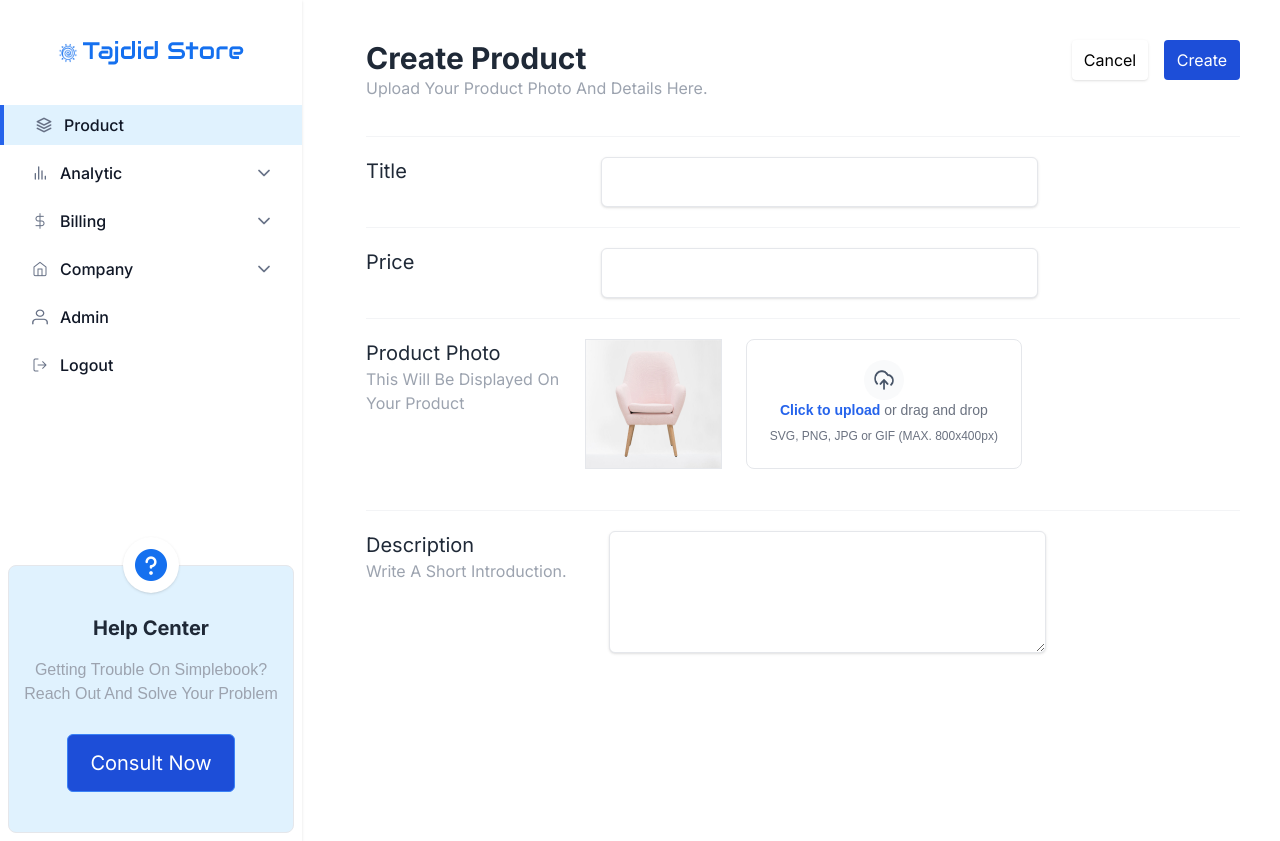
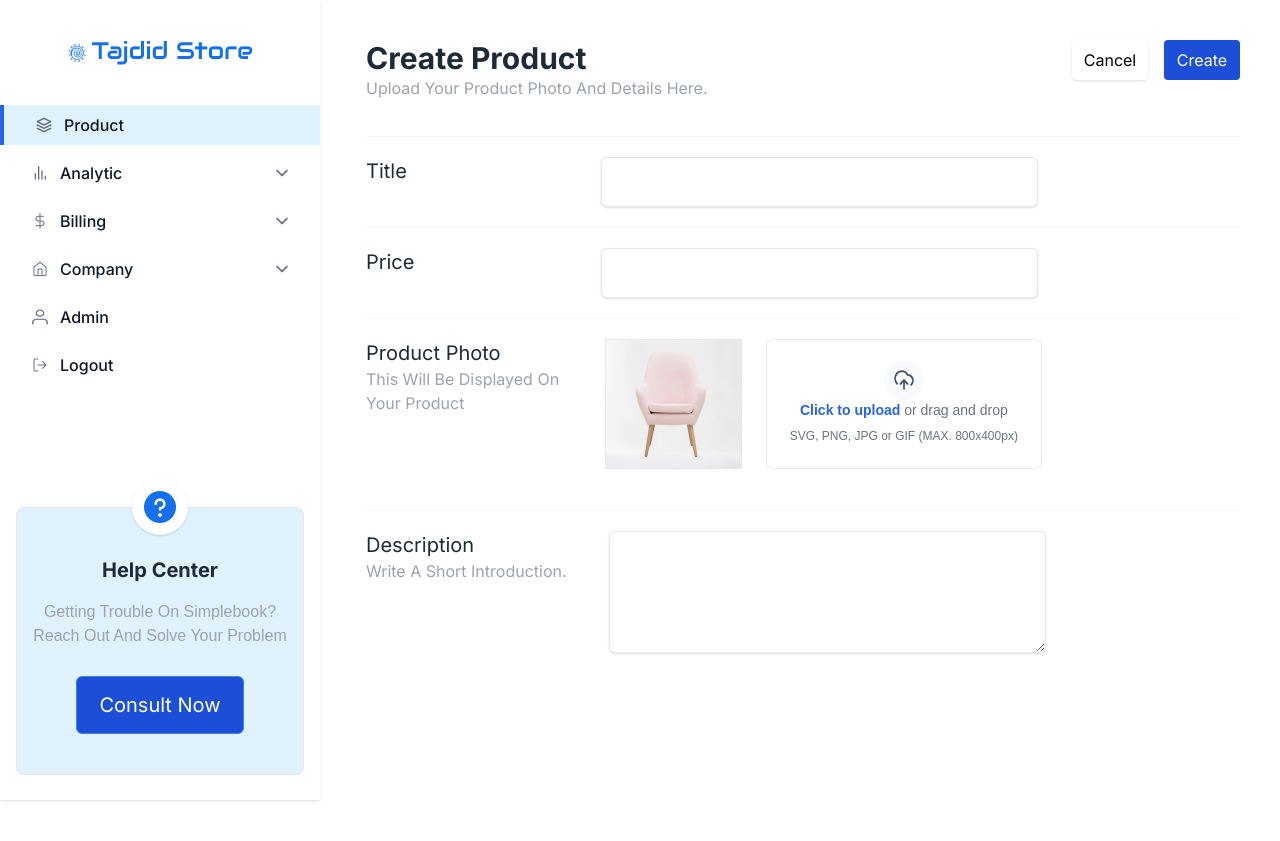
Before and after one commit to rumana2000/Tajdid-Ecom-Product-Dashboard-CRUD, a React (Vite) app: page /product/create in a window 1280 px wide. After the commit the page ends 800 px from the top, so only its background shows below. Built offline with nearby package versions, Linux system fonts and the light colour scheme; a web font is replaced by a local one.

Commit message:
fix : design for sidebar fixed issue

```diff
--- a/src/component/Layout.jsx
+++ b/src/component/Layout.jsx
@@ -8,7 +8,7 @@ export default function Layout({ children }) {
     <>
       <div className="container xxl:mx-auto">
         <div className="grid grid-cols-4 gap-6">
-          <div className="col-span-1 items-start">
+          <div className="col-span-1">
             <Sidebar />
           </div>
           <div className="col-span-3">
--- a/src/component/Pagination.jsx
+++ b/src/component/Pagination.jsx
@@ -4,7 +4,7 @@ import arrowRight from "../assets/Image/arrowRight.png"
 export default function Pagination() {
   return (
     <>
-      <div className="lg:w-11/12 w-full flex items-center justify-between">
+      <div className="lg:w-full w-full p-3 flex items-center justify-between">
         <div className="flex items-center justify-center gap-2 text-gray-600  cursor-pointer">
           <img src={arrowLeft} alt="arrowLeft" className="w-4 h-4" />
           <p className="text-sm w-[60px] h-[20px] mt-2 font-medium leading-none ">Previous</p>
--- a/src/component/Sidebar.jsx
+++ b/src/component/Sidebar.jsx
@@ -19,16 +19,15 @@ export default function Sidebar() {
 
   return (
     <>
-      <div className="min-h-full shadow bg-white">
-        <div className="">
+      <div class="fixed top-0 left-0 w-1/4 shadow h-screen">
+        <div class="h-full overflow-auto bg-white">
           <NavLink to='/' >
-            <div className="flex justify-center items-center p-10 gap-1">
+            <div className="flex justify-center items-center py-10 gap-1">
               <img src={shopLogo} alt="shopLogo" className="w-5 h-5" />
               <img src={shopName} alt="shopName" className="w-20h-20" />
             </div>
           </NavLink>
-          <div className="menu-h-container">
-            <ul className="space-y-2 font-medium">
+          <ul class="space-y-2 font-medium menu-h-container">
             <NavLink to='/products'>
               <li className={isMenuItemActive(['/products', '/product/create']) ? 'menu-active-link' : ''}>
                 <div className="px-6">
@@ -83,8 +82,9 @@ export default function Sidebar() {
               </div>
             </li>
           </ul>
-          </div>
-          <div className="p-2">
+          <div>
+
+            <div class="p-4" >
               <div className="flex justify-center">
                 <div className="w-14 h-14 rounded-full top-7 bg-white shadow relative">
                   <img src={vector} alt="vector" className="absolute w-[32px] h-[32px] left-[12px] top-[12px]" />
@@ -98,6 +98,8 @@ export default function Sidebar() {
                 </div>
               </div>
             </div>
+
+          </div>
         </div>
       </div>
     </>
--- a/src/index.css
+++ b/src/index.css
@@ -17,8 +17,8 @@
   }
 }
 .menu-active-link {
-  @apply bg-sky-100 border-l-4 border-blue-600
+  @apply bg-sky-100 border-l-4 border-blue-600 overflow-x-hidden
 }
 .menu-h-container {
-  min-height: calc(80vh - 244px);
+  min-height: calc(100vh - 470px);
 }
--- a/src/page/CreateProduct.jsx
+++ b/src/page/CreateProduct.jsx
@@ -3,7 +3,7 @@ import ProductCreateFrom from "./ProductCreateFrom"
 export default function CreateProduct() {
   return (
     <>
-      <div className="col-span-3">
+      <div className="">
         <ProductCreateFrom />
       </div>
     </>
--- a/src/page/Product.jsx
+++ b/src/page/Product.jsx
@@ -5,14 +5,14 @@ import { useEffect, useState } from "react"
 import axios from "axios"
 import ShimmerEffect from "../component/ShimmerEffect"
 import DeleteConfirmPopup from "../component/DeleteConfirmPopUp"
-import {toast} from "react-toastify"
+import { toast } from "react-toastify"
 
 
 export default function Product() {
   const [products, setProducts] = useState([])
   const [loading, setLoading] = useState(false)
   const [isDeleteDialogOpen, setIsDeleteDialogOpen] = useState(false);
-  const [deleteProductId, setDeleteProductId] =useState(null)
+  const [deleteProductId, setDeleteProductId] = useState(null)
 
   const handleDeleteClick = (id) => {
     setDeleteProductId(id)
@@ -34,10 +34,10 @@ export default function Product() {
   };
 
   let fetchAllProducts = async () => {
-      setLoading(true)
-      let res = await axios.get(`${import.meta.env.VITE_API_BASE_URL}/products`)
-      setProducts(res.data)
-      setLoading(false)
+    setLoading(true)
+    let res = await axios.get(`${import.meta.env.VITE_API_BASE_URL}/products`)
+    setProducts(res.data)
+    setLoading(false)
   }
 
   let deleteProduct = async (productId) => {
@@ -54,10 +54,10 @@ export default function Product() {
         <div className="p-10">
           <ProductHeader />
           {loading && <ShimmerEffect />}
-          <div className="grid grid-cols-3 items-center gap-6">
+          <div className="grid grid-cols-3 mb-5 items-center gap-6">
             {products && products.map((product) => <SingleProduct deleteProductHandler={handleDeleteClick} key={product.id} productInfo={product} />)}
           </div>
-          <div className="flex items-center justify-center border-t mt-5 bg-white py-8 lg:px-0 sm:px-6 px-4">
+          <div className="flex justify-center border-t-2 bg-white lg:px-0 sm:px-6 px-4">
             <Pagination />
           </div>
         </div>
--- a/src/page/ProductCreateFrom.jsx
+++ b/src/page/ProductCreateFrom.jsx
@@ -5,7 +5,7 @@ import { yupResolver } from "@hookform/resolvers/yup";
 import * as yup from "yup";
 import ValidationErrorMsg from "../component/ValidationErrorMsg";
 import axios from "axios"
-import {toast} from "react-toastify"
+import { toast } from "react-toastify"
 import { NavLink } from "react-router-dom";
 
 const schema = yup.object().shape({
@@ -60,7 +60,7 @@ export default function ProductCreateFrom() {
               <label className="text-gray-800 text-xl capitalize">Price</label>
             </div>
             <div className="w-2/4">
-              <input type="number" {...register("price")} className={` w-full bg-white rounded-md shadow border p-3 focus:outline-none items-center focus:bg-white ${errors.title ? 'border border-red-500' : 'border-bg-white'}`}/>
+              <input type="number" {...register("price")} className={` w-full bg-white rounded-md shadow border p-3 focus:outline-none items-center focus:bg-white ${errors.title ? 'border border-red-500' : 'border-bg-white'}`} />
               {errors.price && <ValidationErrorMsg message={errors.price?.message} />}
             </div>
           </div>
@@ -69,9 +69,9 @@ export default function ProductCreateFrom() {
               <h2 className="text-gray-800 text-xl capitalize">Product photo</h2>
               <h3 className="text-gray-400 text-md capitalize">This will be displayed on your product</h3>
             </div>
-            <div className="w-2/4 bg-white rounded-lg">
+            <div className="w-2/4 ml-5 bg-white rounded-lg">
               <div className="flex gap-6">
-                <div className="w-1/3 max-h-full  border border-gray-200">
+                <div className="w-1/3 max-h-full border border-gray-200">
                   <img src={img} alt="img" className="w-full h-full items-center bg-white" />
                 </div>
                 <div className="w-2/3 max-h-full border border-gray-200 rounded-lg">
--- a/tailwind.config.js
+++ b/tailwind.config.js
@@ -24,6 +24,7 @@ export default {
         '76px': '76px',
         '512px': '512px',
         '400px': '400px',
+        '228px': '228px',
       },
       height: {
         '32px': '32px',
@@ -34,7 +35,8 @@ export default {
         '40px':  '40px',
         '44px': '44px',
         '154px':'154px',
-        '180px': '180px'
+        '180px': '180px',
+        '217px': '217px',
       },
       top: {
         '12px': '12px',
```
Lines whose indentation alone changed are shown as unchanged.
